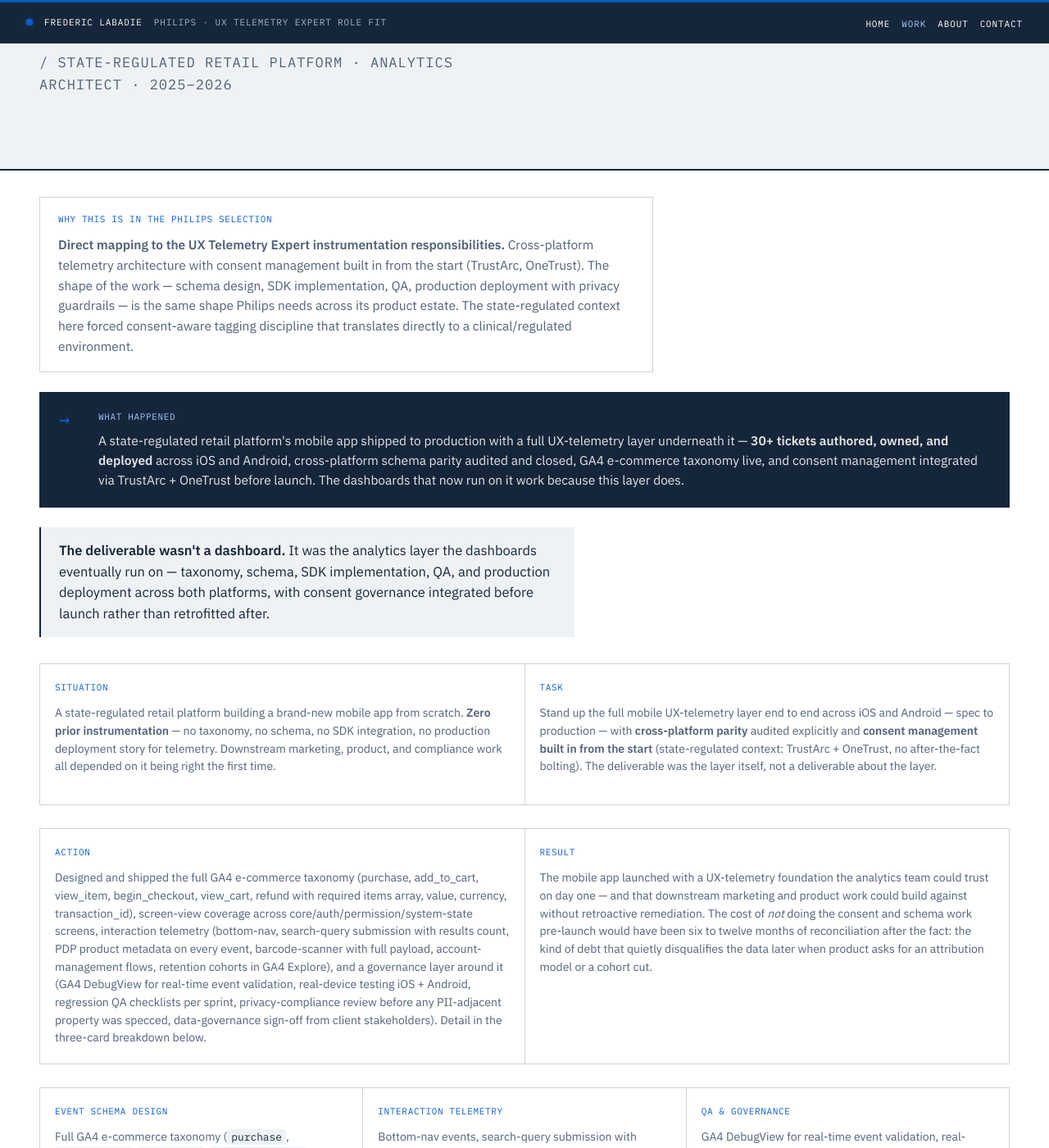
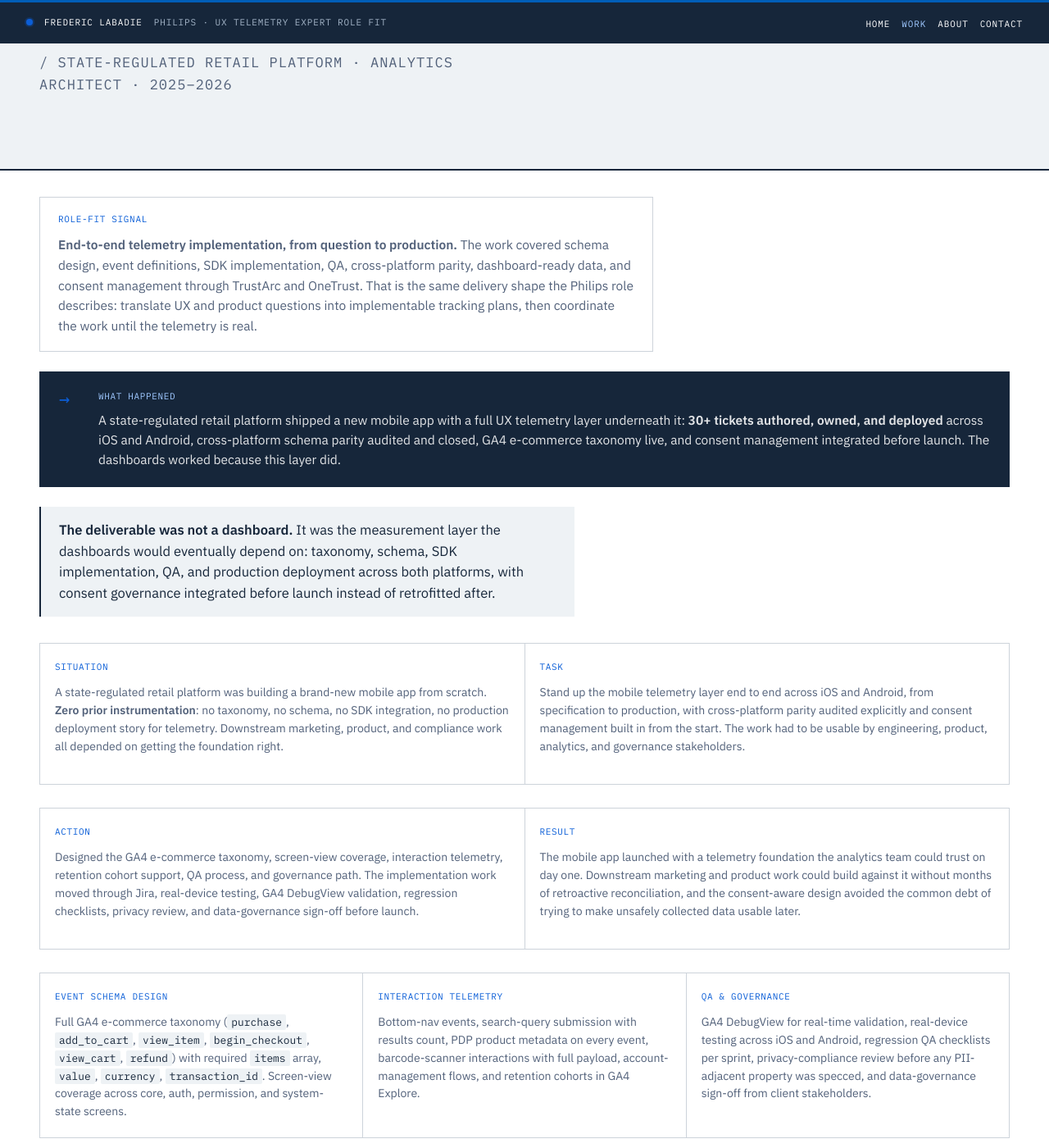
Before and after one commit to fredericlabadie/fredericlabadie.github.io, a Jekyll site: the page built from philips/work/sslp-mobile.html, in a window 1280 px wide and 1400 px high, scrolled down 411 px. Shown: the whole window at 82% size. Built offline with Jekyll 4.4.1, drawn with Linux system fonts in a browser that asks for light colours; comment, search, counter and statistics services are not loaded; some of the changed text lies outside the part shown.

Commit message:
Align Philips mobile telemetry case language

```diff
--- a/philips/work/sslp-mobile.html
+++ b/philips/work/sslp-mobile.html
@@ -3,11 +3,11 @@ layout: philips
 philips_nav: work
 skip_link: "#case"
 skip_label: "Skip to case"
-title: "From \"what should we measure?\" to 30+ shipped tickets &mdash; case study &mdash; Philips role fit"
-description: "Greenfield mobile UX-telemetry layer across iOS and Android with consent management built in &mdash; directly mapped to the Philips UX Telemetry Expert instrumentation responsibilities."
+title: "From \"what should we measure?\" to 30+ shipped tickets &mdash; case study"
+description: "Greenfield mobile UX telemetry across iOS and Android with cross-platform parity, QA, and consent management built in."
 og_type: article
-og_title: "From \"what should we measure?\" to 30+ shipped tickets &mdash; for the Philips brief"
-og_description: "Greenfield mobile UX-telemetry layer across iOS and Android with consent management built in."
+og_title: "From \"what should we measure?\" to 30+ shipped tickets"
+og_description: "Greenfield mobile UX telemetry across iOS and Android with consent management built in."
 og_url: "https://fredericlabadie.com/philips/work/sslp-mobile.html"
 ---
 
@@ -15,13 +15,11 @@ og_url: "https://fredericlabadie.com/philips/work/sslp-mobile.html"
       <section class="page-intro hero">
         <div class="container">
           <p class="eyebrow">
-            Case study &middot; for the Philips brief &middot; Topic 02 &middot;
-            Instrumentation
+            Case study &middot; Path 02 &middot; Instrumentation &amp; cross-platform telemetry
           </p>
           <h1>From "what should we measure?" to 30+ shipped tickets.</h1>
           <p class="hero-subtitle">
-            Greenfield mobile UX-telemetry layer across iOS and Android &mdash;
-            spec to production, with cross-platform parity and consent built in.
+            Greenfield mobile UX telemetry across iOS and Android: spec to production, with cross-platform parity, QA, and consent built in before launch.
           </p>
           <p class="case-meta" style="margin-top: 28px">
             <span class="case-context"
@@ -37,20 +35,11 @@ og_url: "https://fredericlabadie.com/philips/work/sslp-mobile.html"
           <div class="container">
             <div class="callout">
               <div class="callout-label">
-                Why this is in the Philips selection
+                Role-fit signal
               </div>
               <div class="callout-body">
-                <strong
-                  >Direct mapping to the UX Telemetry Expert instrumentation
-                  responsibilities.</strong
-                >
-                Cross-platform telemetry architecture with consent management
-                built in from the start (TrustArc, OneTrust). The shape of the
-                work &mdash; schema design, SDK implementation, QA, production
-                deployment with privacy guardrails &mdash; is the same shape
-                Philips needs across its product estate. The state-regulated
-                context here forced consent-aware tagging discipline that
-                translates directly to a clinical/regulated environment.
+                <strong>End-to-end telemetry implementation, from question to production.</strong>
+                The work covered schema design, event definitions, SDK implementation, QA, cross-platform parity, dashboard-ready data, and consent management through TrustArc and OneTrust. That is the same delivery shape the Philips role describes: translate UX and product questions into implementable tracking plans, then coordinate the work until the telemetry is real.
               </div>
             </div>
 
@@ -59,50 +48,29 @@ og_url: "https://fredericlabadie.com/philips/work/sslp-mobile.html"
               <div>
                 <div class="outcome-title">What happened</div>
                 <div class="outcome-body">
-                  A state-regulated retail platform's mobile app shipped to
-                  production with a full UX-telemetry layer underneath it
-                  &mdash;
+                  A state-regulated retail platform shipped a new mobile app with a full UX telemetry layer underneath it:
                   <strong>30+ tickets authored, owned, and deployed</strong>
-                  across iOS and Android, cross-platform schema parity audited
-                  and closed, GA4 e-commerce taxonomy live, and consent
-                  management integrated via TrustArc + OneTrust before launch.
-                  The dashboards that now run on it work because this layer
-                  does.
+                  across iOS and Android, cross-platform schema parity audited and closed, GA4 e-commerce taxonomy live, and consent management integrated before launch. The dashboards worked because this layer did.
                 </div>
               </div>
             </div>
 
             <div class="case-argument">
-              <strong>The deliverable wasn't a dashboard.</strong> It was the
-              analytics layer the dashboards eventually run on &mdash; taxonomy,
-              schema, SDK implementation, QA, and production deployment across
-              both platforms, with consent governance integrated before launch
-              rather than retrofitted after.
+              <strong>The deliverable was not a dashboard.</strong> It was the measurement layer the dashboards would eventually depend on: taxonomy, schema, SDK implementation, QA, and production deployment across both platforms, with consent governance integrated before launch instead of retrofitted after.
             </div>
 
             <div class="card-row card-row-2">
               <div class="card">
                 <div class="card-label">Situation</div>
                 <div class="card-body">
-                  A state-regulated retail platform building a brand-new mobile
-                  app from scratch.
-                  <strong>Zero prior instrumentation</strong> &mdash; no
-                  taxonomy, no schema, no SDK integration, no production
-                  deployment story for telemetry. Downstream marketing, product,
-                  and compliance work all depended on it being right the first
-                  time.
+                  A state-regulated retail platform was building a brand-new mobile app from scratch.
+                  <strong>Zero prior instrumentation</strong>: no taxonomy, no schema, no SDK integration, no production deployment story for telemetry. Downstream marketing, product, and compliance work all depended on getting the foundation right.
                 </div>
               </div>
               <div class="card">
                 <div class="card-label">Task</div>
                 <div class="card-body">
-                  Stand up the full mobile UX-telemetry layer end to end across
-                  iOS and Android &mdash; spec to production &mdash; with
-                  <strong>cross-platform parity</strong> audited explicitly and
-                  <strong>consent management built in from the start</strong>
-                  (state-regulated context: TrustArc + OneTrust, no
-                  after-the-fact bolting). The deliverable was the layer itself,
-                  not a deliverable about the layer.
+                  Stand up the mobile telemetry layer end to end across iOS and Android, from specification to production, with cross-platform parity audited explicitly and consent management built in from the start. The work had to be usable by engineering, product, analytics, and governance stakeholders.
                 </div>
               </div>
             </div>
@@ -111,34 +79,13 @@ og_url: "https://fredericlabadie.com/philips/work/sslp-mobile.html"
               <div class="card amber">
                 <div class="card-label">Action</div>
                 <div class="card-body">
-                  Designed and shipped the full GA4 e-commerce taxonomy
-                  (purchase, add_to_cart, view_item, begin_checkout, view_cart,
-                  refund with required items array, value, currency,
-                  transaction_id), screen-view coverage across
-                  core/auth/permission/system-state screens, interaction
-                  telemetry (bottom-nav, search-query submission with results
-                  count, PDP product metadata on every event, barcode-scanner
-                  with full payload, account-management flows, retention cohorts
-                  in GA4 Explore), and a governance layer around it (GA4
-                  DebugView for real-time event validation, real-device testing
-                  iOS + Android, regression QA checklists per sprint,
-                  privacy-compliance review before any PII-adjacent property was
-                  specced, data-governance sign-off from client stakeholders).
-                  Detail in the three-card breakdown below.
+                  Designed the GA4 e-commerce taxonomy, screen-view coverage, interaction telemetry, retention cohort support, QA process, and governance path. The implementation work moved through Jira, real-device testing, GA4 DebugView validation, regression checklists, privacy review, and data-governance sign-off before launch.
                 </div>
               </div>
               <div class="card accent">
                 <div class="card-label">Result</div>
                 <div class="card-body">
-                  The mobile app launched with a UX-telemetry foundation the
-                  analytics team could trust on day one &mdash; and that
-                  downstream marketing and product work could build against
-                  without retroactive remediation. The cost of
-                  <em>not</em> doing the consent and schema work pre-launch
-                  would have been six to twelve months of reconciliation after
-                  the fact: the kind of debt that quietly disqualifies the data
-                  later when product asks for an attribution model or a cohort
-                  cut.
+                  The mobile app launched with a telemetry foundation the analytics team could trust on day one. Downstream marketing and product work could build against it without months of retroactive reconciliation, and the consent-aware design avoided the common debt of trying to make unsafely collected data usable later.
                 </div>
               </div>
             </div>
@@ -152,26 +99,19 @@ og_url: "https://fredericlabadie.com/philips/work/sslp-mobile.html"
                   <code>begin_checkout</code>, <code>view_cart</code>,
                   <code>refund</code>) with required <code>items</code> array,
                   <code>value</code>, <code>currency</code>,
-                  <code>transaction_id</code>. Screen-view coverage across core,
-                  auth, permission, and system-state screens.
+                  <code>transaction_id</code>. Screen-view coverage across core, auth, permission, and system-state screens.
                 </div>
               </div>
               <div class="card accent">
                 <div class="card-label">Interaction telemetry</div>
                 <div class="card-body">
-                  Bottom-nav events, search-query submission with results count,
-                  PDP product metadata on every event, barcode-scanner
-                  interactions with full payload, account-management flows,
-                  retention cohorts in GA4 Explore.
+                  Bottom-nav events, search-query submission with results count, PDP product metadata on every event, barcode-scanner interactions with full payload, account-management flows, and retention cohorts in GA4 Explore.
                 </div>
               </div>
               <div class="card accent">
                 <div class="card-label">QA &amp; governance</div>
                 <div class="card-body">
-                  GA4 DebugView for real-time event validation, real-device
-                  testing iOS + Android, regression QA checklists per sprint,
-                  privacy-compliance review before any PII-adjacent property was
-                  specced, data-governance sign-off from client stakeholders.
+                  GA4 DebugView for real-time validation, real-device testing across iOS and Android, regression QA checklists per sprint, privacy-compliance review before any PII-adjacent property was specced, and data-governance sign-off from client stakeholders.
                 </div>
               </div>
             </div>
@@ -180,8 +120,7 @@ og_url: "https://fredericlabadie.com/philips/work/sslp-mobile.html"
               <div class="metric">
                 <div class="metric-value">30+</div>
                 <div class="metric-label">
-                  Jira tickets authored, owned, and shipped to production for
-                  the mobile greenfield instrumentation
+                  Jira tickets authored, owned, and shipped to production for the mobile greenfield instrumentation
                 </div>
               </div>
               <div class="metric">
@@ -189,15 +128,13 @@ og_url: "https://fredericlabadie.com/philips/work/sslp-mobile.html"
                   iOS &middot; Android &middot; Web
                 </div>
                 <div class="metric-label">
-                  Cross-platform schema parity, audited and ticketed where gaps
-                  existed
+                  Cross-platform schema parity, audited and ticketed where gaps existed
                 </div>
               </div>
               <div class="metric">
                 <div class="metric-value">TrustArc &middot; OneTrust</div>
                 <div class="metric-label">
-                  Consent management integrated with tag configuration in
-                  production
+                  Consent management integrated with tag configuration in production
                 </div>
               </div>
             </div>
@@ -220,7 +157,7 @@ og_url: "https://fredericlabadie.com/philips/work/sslp-mobile.html"
           <div class="container">
             <p class="section-eyebrow">Next</p>
             <h2 class="section-heading">
-              More from the Philips selection &middot; or get in touch.
+              More from the Philips selection, or get in touch.
             </h2>
 
             <div class="deeper deeper-three">
@@ -228,31 +165,28 @@ og_url: "https://fredericlabadie.com/philips/work/sslp-mobile.html"
                 <span class="deeper-label">More cases</span>
                 <span class="deeper-title"
                   >Philips selection &mdash;
-                  <em>ten cases, six topics</em>.</span
+                  <em>ten cases, six evidence paths</em>.</span
                 >
                 <span class="deeper-body"
-                  >The curated case library, mapped against the UX Telemetry
-                  Expert brief.</span
+                  >The curated case library, mapped against the UX Telemetry Expert role.</span
                 >
                 <span class="deeper-cta">Open the selection &rarr;</span>
               </a>
               <a class="deeper-card" href="/philips/about/">
                 <span class="deeper-label">About</span>
-                <span class="deeper-title">Bio, skills, certifications.</span>
+                <span class="deeper-title">Bio, skills, credentials.</span>
                 <span class="deeper-body"
-                  >The longer version &mdash; methodology, credentials, and the
-                  clinical-domain calibration paragraph.</span
+                  >The longer version: method, stack, and where the clinical learning curve sits.</span
                 >
                 <span class="deeper-cta">Read more &rarr;</span>
               </a>
               <a class="deeper-card" href="/philips/contact/">
                 <span class="deeper-label">Get in touch</span>
                 <span class="deeper-title"
-                  >Contact &mdash; <em>channels &amp; context</em>.</span
+                  >Contact &mdash; channels and context.</span
                 >
                 <span class="deeper-body"
-                  >Email, LinkedIn, GitHub, the CV. Pre-filled subject for role
-                  579397.</span
+                  >Email, LinkedIn, GitHub, CV, and a pre-filled subject for role 579397.</span
                 >
                 <span class="deeper-cta">Open contact page &rarr;</span>
               </a>
```
